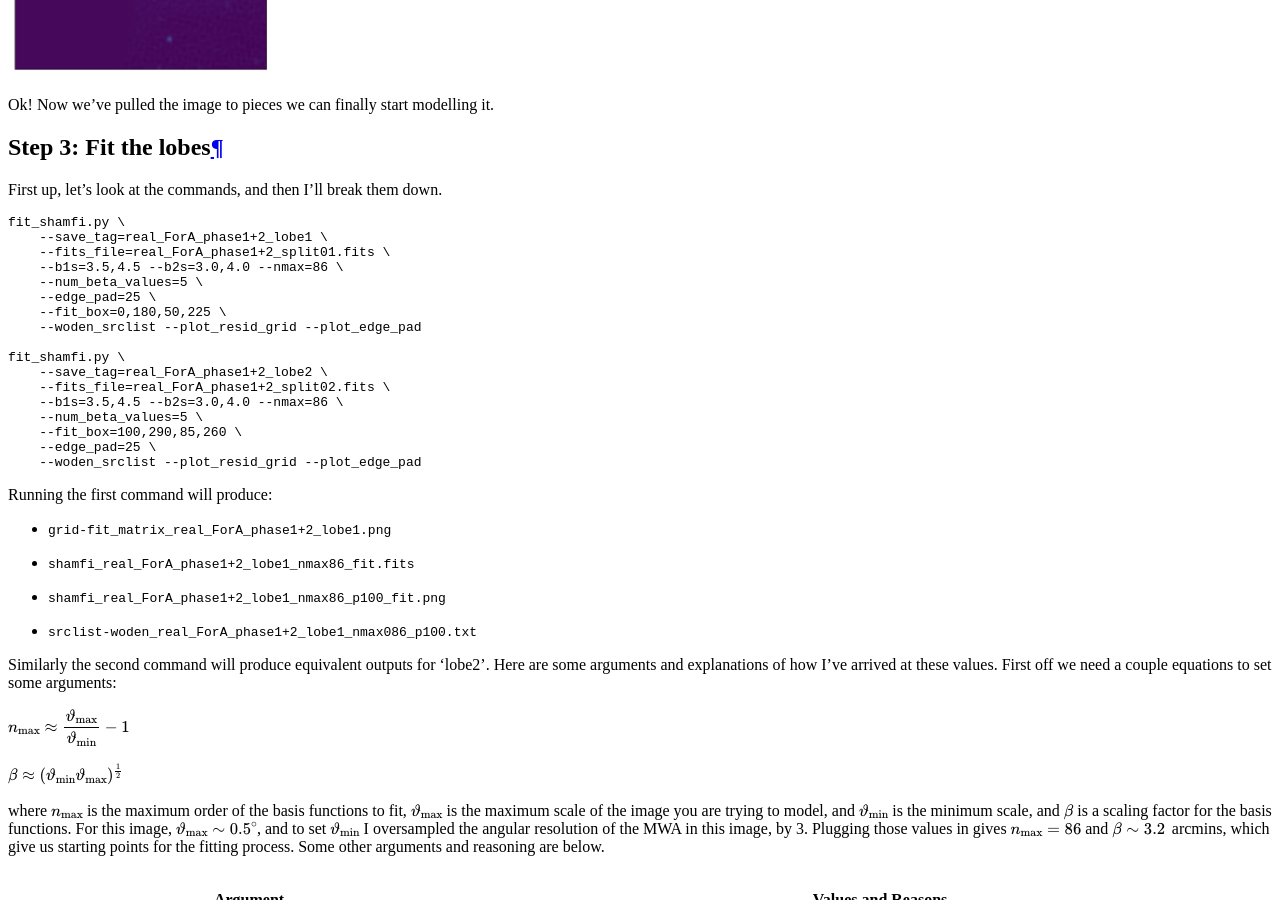
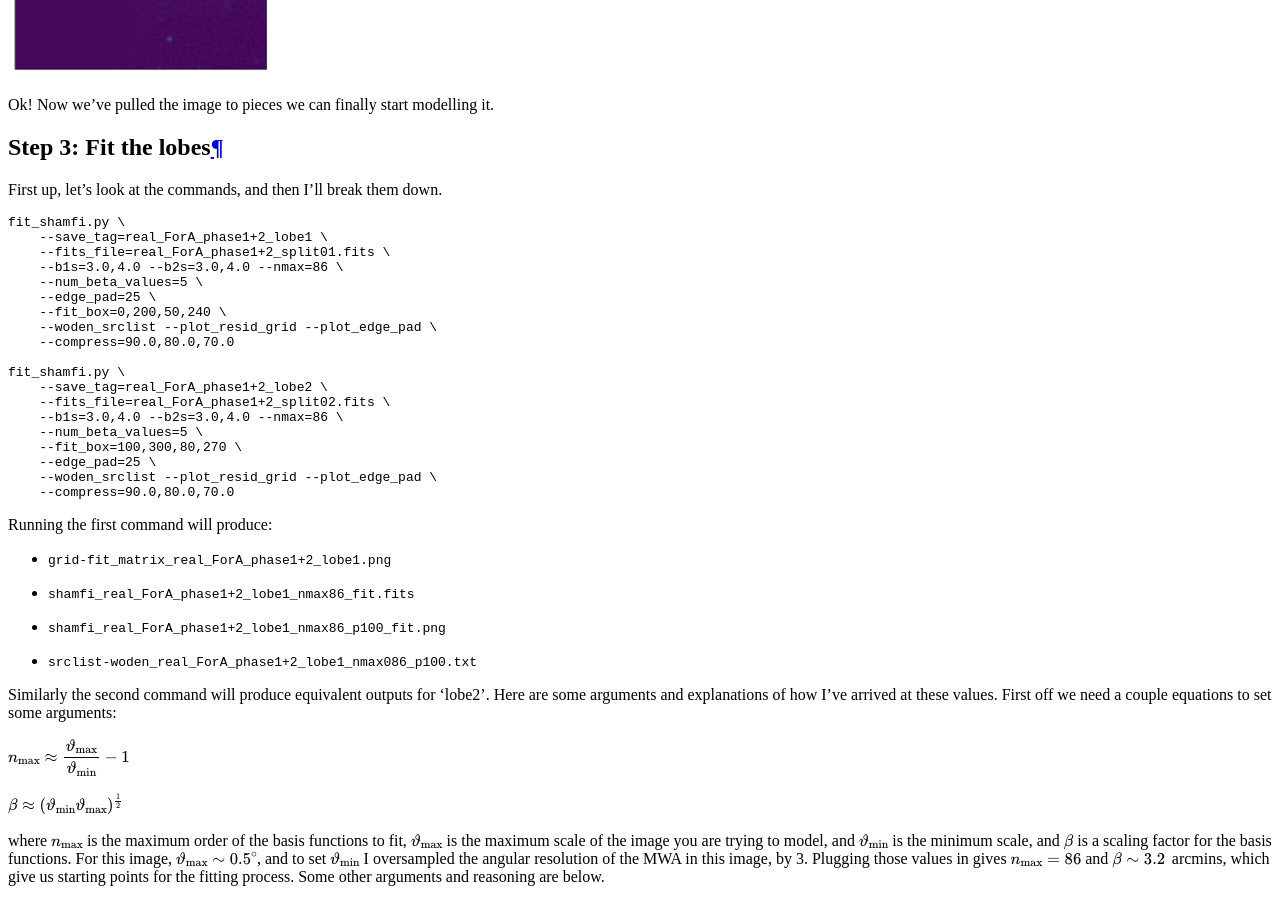
Before and after one commit to JLBLine/SHAMFI, a Sphinx documentation site: the page built from docs/tutorial.rst, in a window 1280 px wide and 900 px high, scrolled down 3161 px. Built offline with Sphinx 7.4.7, drawn with Linux system fonts in a browser that asks for light colours; the version number is read from the project's files by our own code.

Commit message:
Fixed a horrible mistake in image_manipulation.py that meant coord system couldn't be setup, an import error in shamfi_plotting.py that caused python2.7 to crash, and added git information back into output srclist. Also added the command necessary for the tutorial to run, and updated the parameters

```diff
--- a/docs/tutorial.rst
+++ b/docs/tutorial.rst
@@ -81,20 +81,22 @@ First up, let's look at the commands, and then I'll break them down.
    fit_shamfi.py \
        --save_tag=real_ForA_phase1+2_lobe1 \
        --fits_file=real_ForA_phase1+2_split01.fits \
-       --b1s=3.5,4.5 --b2s=3.0,4.0 --nmax=86 \
+       --b1s=3.0,4.0 --b2s=3.0,4.0 --nmax=86 \
        --num_beta_values=5 \
        --edge_pad=25 \
-       --fit_box=0,180,50,225 \
-       --woden_srclist --plot_resid_grid --plot_edge_pad
+       --fit_box=0,200,50,240 \
+       --woden_srclist --plot_resid_grid --plot_edge_pad \
+       --compress=90.0,80.0,70.0
 
    fit_shamfi.py \
        --save_tag=real_ForA_phase1+2_lobe2 \
        --fits_file=real_ForA_phase1+2_split02.fits \
-       --b1s=3.5,4.5 --b2s=3.0,4.0 --nmax=86 \
+       --b1s=3.0,4.0 --b2s=3.0,4.0 --nmax=86 \
        --num_beta_values=5 \
-       --fit_box=100,290,85,260 \
+       --fit_box=100,300,80,270 \
        --edge_pad=25 \
-       --woden_srclist --plot_resid_grid --plot_edge_pad
+       --woden_srclist --plot_resid_grid --plot_edge_pad \
+       --compress=90.0,80.0,70.0
 
 Running the first command will produce:
 
```
Also changed, not shown: 4 other files.
